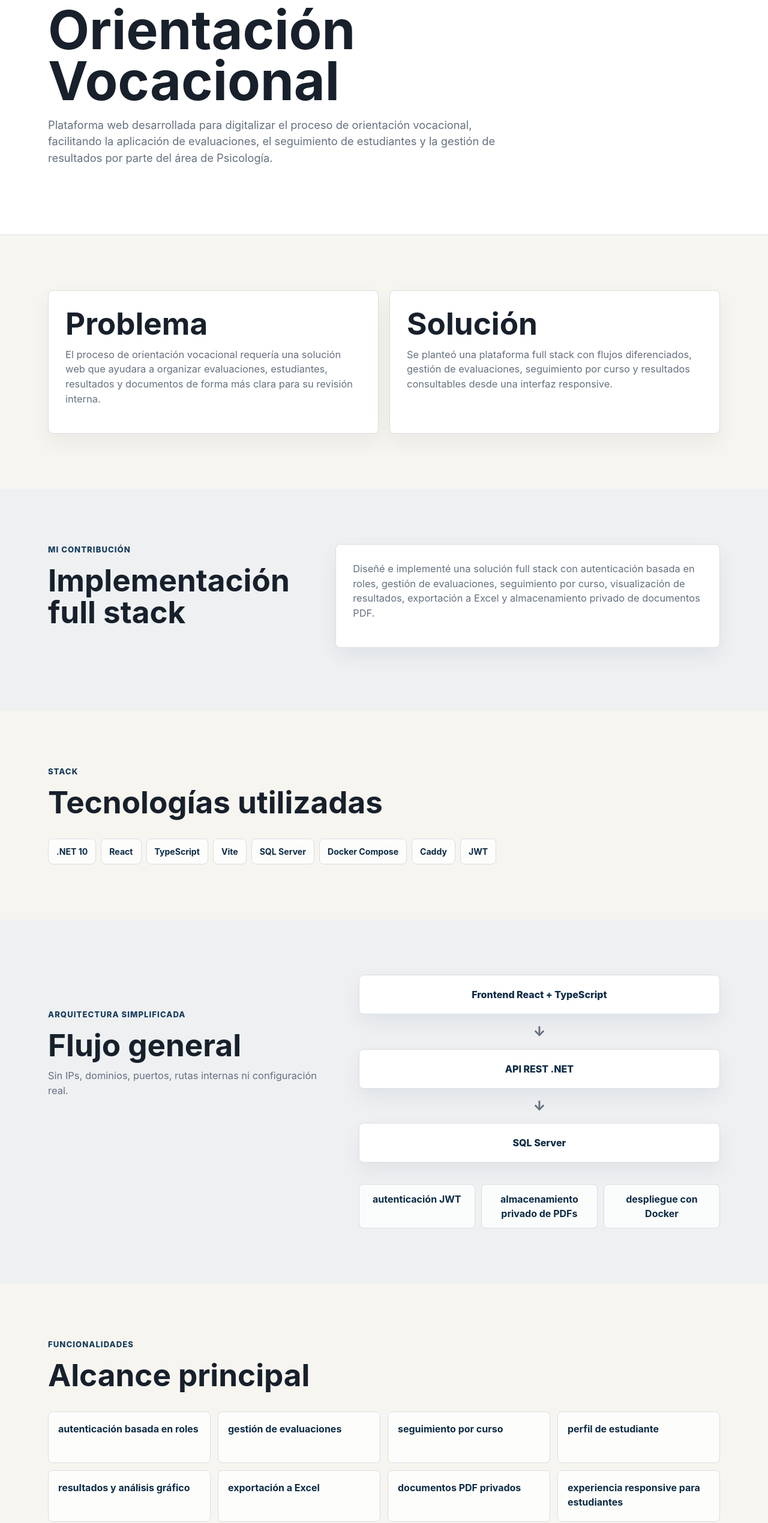
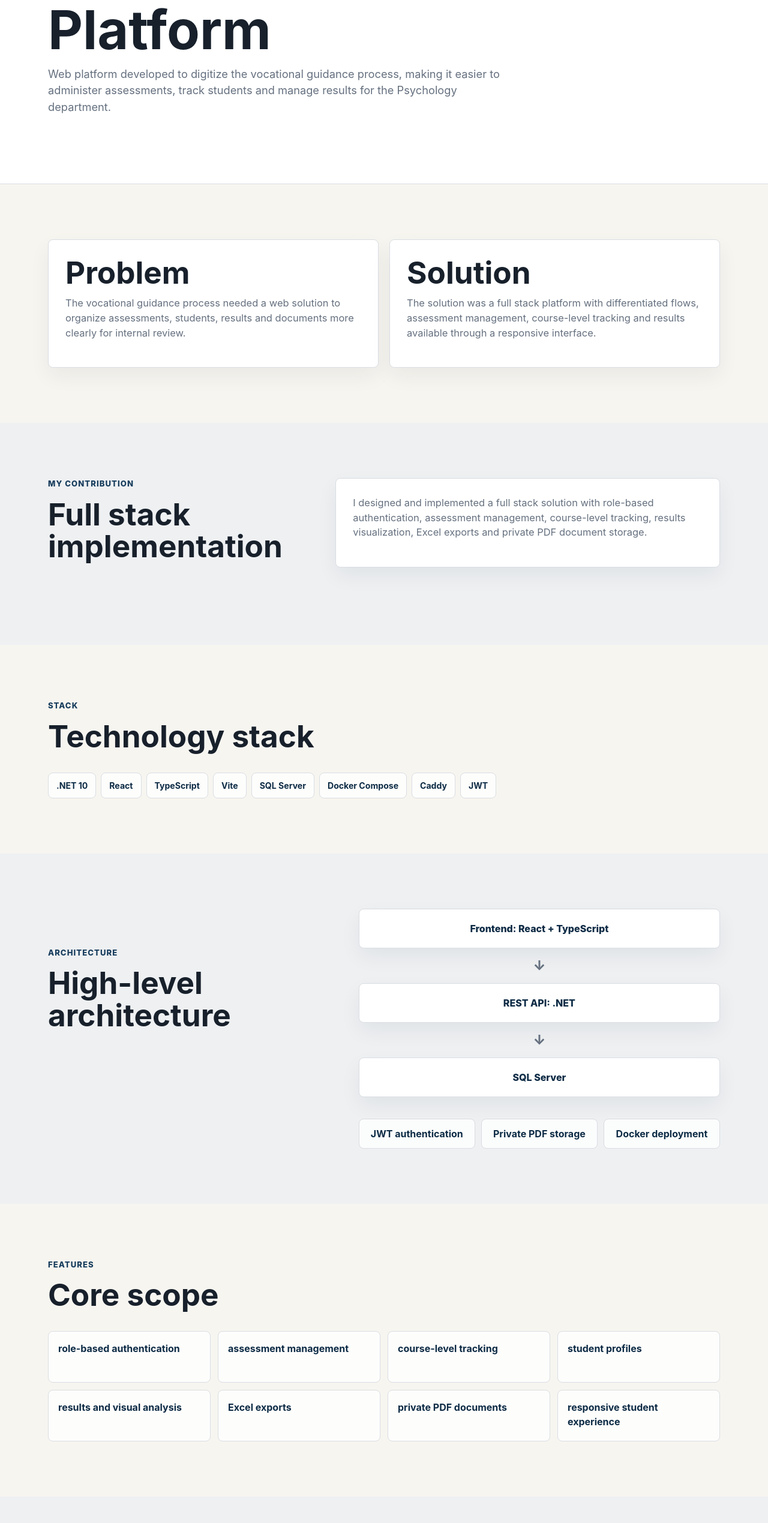
Before and after one commit to kevollex/kevollex.github.io, a React (Vite) app: page /proyectos/orientacion-vocacional in a window 1280 px wide. Shown: the part 228-2767 px from the top of the page at 60% size. Built offline with nearby package versions, Linux system fonts and the light colour scheme.

Commit message:
feat: translate portfolio content and add public project links

```diff
--- a/src/components/ArchitectureDiagram.tsx
+++ b/src/components/ArchitectureDiagram.tsx
@@ -1,8 +1,8 @@
 export default function ArchitectureDiagram() {
-  const layers = ['Frontend React + TypeScript', 'API REST .NET', 'SQL Server']
+  const layers = ['Frontend: React + TypeScript', 'REST API: .NET', 'SQL Server']
 
   return (
-    <div className="architecture" aria-label="Arquitectura simplificada">
+    <div className="architecture" aria-label="High-level architecture">
       {layers.map((layer, index) => (
         <div className="architecture-step" key={layer}>
           <div>{layer}</div>
--- a/src/components/Footer.tsx
+++ b/src/components/Footer.tsx
@@ -3,7 +3,7 @@ export default function Footer() {
     <footer className="footer">
       <div className="container footer-inner">
         <p>Kevin Herrera Oropeza</p>
-        <span>Ingeniero de Sistemas y desarrollador de software.</span>
+        <span>Systems Engineer and Software Developer.</span>
       </div>
     </footer>
   )
--- a/src/components/Navbar.tsx
+++ b/src/components/Navbar.tsx
@@ -2,11 +2,11 @@ import { useEffect, useState } from 'react'
 import { Link } from 'react-router-dom'
 
 const navLinks = [
-  { label: 'Sobre mí', href: '/#sobre-mi' },
-  { label: 'Experiencia', href: '/#experiencia' },
-  { label: 'Proyectos', href: '/#proyectos' },
-  { label: 'Habilidades', href: '/#habilidades' },
-  { label: 'Contacto', href: '/#contacto' },
+  { label: 'About', href: '/#sobre-mi' },
+  { label: 'Experience', href: '/#experiencia' },
+  { label: 'Projects', href: '/#proyectos' },
+  { label: 'Skills', href: '/#habilidades' },
+  { label: 'Contact', href: '/#contacto' },
 ]
 
 export default function Navbar() {
@@ -24,8 +24,8 @@ export default function Navbar() {
 
   return (
     <header className={`site-header ${isScrolled ? 'is-scrolled' : ''}`}>
-      <nav className="navbar" aria-label="Navegación principal">
-        <Link className="brand" to="/" aria-label="Ir al inicio" onClick={() => setIsOpen(false)}>
+      <nav className="navbar" aria-label="Main navigation">
+        <Link className="brand" to="/" aria-label="Go to homepage" onClick={() => setIsOpen(false)}>
           <span>Kevin Herrera</span>
           <small>Software Developer</small>
         </Link>
@@ -33,7 +33,7 @@ export default function Navbar() {
         <button
           className="menu-toggle"
           type="button"
-          aria-label={isOpen ? 'Cerrar menú' : 'Abrir menú'}
+          aria-label={isOpen ? 'Close menu' : 'Open menu'}
           aria-expanded={isOpen}
           aria-controls="main-menu"
           onClick={() => setIsOpen((value) => !value)}
@@ -54,7 +54,7 @@ export default function Navbar() {
             ))}
           </ul>
           <button className="cv-button" type="button" disabled>
-            CV próximamente
+            CV coming soon
           </button>
         </div>
       </nav>
--- a/src/components/PrivacyNotice.tsx
+++ b/src/components/PrivacyNotice.tsx
@@ -5,7 +5,7 @@ type PrivacyNoticeProps = {
 export default function PrivacyNotice({ children }: PrivacyNoticeProps) {
   return (
     <aside className="privacy-notice">
-      <strong>Nota de privacidad</strong>
+      <strong>Privacy notice</strong>
       <p>{children}</p>
     </aside>
   )
--- a/src/data/orientationGallery.ts
+++ b/src/data/orientationGallery.ts
@@ -8,69 +8,69 @@ export type GalleryItem = {
 export const orientationGallery: GalleryItem[] = [
   {
     number: '02',
-    title: 'Panel de Psicología',
-    caption: 'Vista de trabajo para seguimiento y gestión de evaluaciones.',
+    title: 'Psychology dashboard',
+    caption: 'Work view for assessment tracking and management.',
     assetPath: '/assets/projects/orientacion-vocacional/02-panel-psicologia.png',
   },
   {
     number: '03',
-    title: 'Cursos demo',
-    caption: 'Organización de estudiantes por curso con información ficticia.',
+    title: 'Demo courses',
+    caption: 'Student organization by course using fictional information.',
     assetPath: '/assets/projects/orientacion-vocacional/03-cursos-demo.png',
   },
   {
     number: '04',
-    title: 'Estudiantes por curso',
-    caption: 'Listado de estudiantes preparado para una demostración pública.',
+    title: 'Students by course',
+    caption: 'Student list prepared for a public demonstration.',
     assetPath:
       '/assets/projects/orientacion-vocacional/04-estudiantes-curso-demo.png',
   },
   {
     number: '05',
-    title: 'Perfil de estudiante',
-    caption: 'Resumen individual con datos ficticios y estado de evaluaciones.',
+    title: 'Student profile',
+    caption: 'Individual summary with fictional data and assessment status.',
     assetPath:
       '/assets/projects/orientacion-vocacional/05-perfil-estudiante-demo.png',
   },
   {
     number: '06',
-    title: 'Tests pendientes',
-    caption: 'Interfaz de actividades pendientes para estudiantes.',
+    title: 'Pending assessments',
+    caption: 'Pending activity interface for students.',
     assetPath:
       '/assets/projects/orientacion-vocacional/06-tests-pendientes-demo.png',
   },
   {
     number: '07',
     title: 'Ranking IPP-R',
-    caption: 'Representación de resultados preparada para revisión visual.',
+    caption: 'Results representation prepared for visual review.',
     assetPath:
       '/assets/projects/orientacion-vocacional/07-resultados-ipp-r-ranking.png',
   },
   {
     number: '08',
-    title: 'Análisis gráfico IPP-R',
-    caption: 'Espacio reservado para visualizaciones y análisis gráfico.',
+    title: 'IPP-R visual analysis',
+    caption: 'Reserved area for visualizations and graphical analysis.',
     assetPath:
       '/assets/projects/orientacion-vocacional/08-analisis-grafico-ipp-r.png',
   },
   {
     number: '09',
-    title: 'Home estudiante',
-    caption: 'Pantalla de inicio del flujo estudiantil con contenido demo.',
+    title: 'Student home',
+    caption: 'Home screen for the student flow with demo content.',
     assetPath:
       '/assets/projects/orientacion-vocacional/09-home-estudiante-demo.png',
   },
   {
     number: '10',
-    title: 'Documentos de resultados',
-    caption: 'Vista conceptual para documentos PDF privados.',
+    title: 'Results documents',
+    caption: 'Conceptual view for private PDF documents.',
     assetPath:
       '/assets/projects/orientacion-vocacional/10-documentos-resultados-demo.png',
   },
   {
     number: '11',
     title: 'Responsive mobile',
-    caption: 'Placeholder para revisión de experiencia móvil de estudiante.',
+    caption: 'Placeholder for reviewing the student mobile experience.',
     assetPath:
       '/assets/projects/orientacion-vocacional/11-home-estudiante-responsive-mobile.png',
   },
--- a/src/data/projects.ts
+++ b/src/data/projects.ts
@@ -5,43 +5,50 @@ export type Project = {
   status?: string
   cta?: string
   route?: string
+  url?: string
   note?: string
 }
 
 export const featuredProjects: Project[] = [
   {
-    title: 'Plataforma de Orientación Vocacional',
+    title: 'Vocational Guidance Platform',
     description:
-      'Plataforma web para digitalizar evaluaciones vocacionales, seguimiento de estudiantes y gestión de resultados por parte del área de Psicología.',
+      'Web platform designed to digitize vocational assessments, student tracking and results management for the Psychology department.',
     stack: ['React', 'TypeScript', '.NET', 'SQL Server', 'Docker', 'JWT'],
-    status: 'Caso de estudio',
-    cta: 'Ver caso de estudio',
+    status: 'Case study',
+    cta: 'View case study',
     route: '/proyectos/orientacion-vocacional',
   },
   {
     title: 'MonteApp',
     description:
-      'Aplicación web progresiva orientada a centralizar información académica y comunicaciones institucionales desde dispositivos móviles.',
+      'Progressive web application designed to centralize academic information and institutional communications on mobile devices.',
     stack: ['TypeScript', 'Lit', 'Vite', '.NET', 'SQL Server', 'Redis', 'JWT'],
-    note: 'Proyecto desarrollado y supervisado en un contexto institucional. El código fuente, los datos operativos y las capturas se mantienen privados por confidencialidad.',
+    note: 'Developed and supervised in an institutional context. The source code, operational data and screenshots remain private due to confidentiality requirements.',
   },
   {
     title: 'Job Tracker',
     description:
-      'Aplicación para organizar y dar seguimiento a postulaciones laborales.',
+      'Application for organizing and tracking job applications.',
     stack: ['React', 'TypeScript'],
+    cta: 'View repository',
+    url: 'https://github.com/kevollex/frontend-job-tracker',
   },
   {
     title: 'GitHub Repository Explorer',
     description:
-      'Aplicación para explorar repositorios y practicar integración con servicios web.',
+      'Application for exploring GitHub repositories, filtering results and practicing web service integration.',
     stack: ['React', 'TypeScript'],
+    cta: 'View repository',
+    url: 'https://github.com/kevollex/github-repository-explorer',
   },
   {
-    title: 'Tipos y pruebas TypeScript',
+    title: 'TypeScript Types and Testing',
     description:
-      'Proyecto técnico enfocado en tipado estático, validaciones y pruebas automatizadas.',
+      'Technical project focused on static typing, validations and automated tests.',
     stack: ['TypeScript', 'Vitest'],
+    cta: 'View repository',
+    url: 'https://github.com/kevollex/typescript-testing-lab',
   },
 ]
 
@@ -61,10 +68,10 @@ export const skillGroups = [
   },
   {
     title: 'Backend',
-    skills: ['.NET', 'API REST', 'JWT', 'SQL Server'],
+    skills: ['.NET', 'REST API', 'JWT', 'SQL Server'],
   },
   {
-    title: 'Herramientas',
+    title: 'Tools',
     skills: ['Git', 'GitHub', 'Docker', 'CI/CD'],
   },
 ]
--- a/src/pages/PortfolioPage.tsx
+++ b/src/pages/PortfolioPage.tsx
@@ -17,18 +17,18 @@ export default function PortfolioPage() {
               <p className="eyebrow">La Paz, Bolivia · Frontend · Full Stack</p>
               <h1>Kevin Herrera Oropeza</h1>
               <p className="hero-subtitle">
-                Ingeniero de Sistemas y desarrollador de software.
+                Systems Engineer and Software Developer.
               </p>
               <p className="hero-description">
-                Construyo soluciones web modernas con TypeScript, React y .NET,
-                combinando interfaces cuidadas con una base técnica sólida.
+                I build modern web solutions with TypeScript, React and .NET,
+                combining thoughtful interfaces with a solid technical foundation.
               </p>
-              <div className="hero-actions" aria-label="Acciones principales">
+              <div className="hero-actions" aria-label="Primary actions">
                 <a className="button primary" href="#proyectos">
-                  Ver proyectos
+                  View projects
                 </a>
                 <a className="button secondary" href="#sobre-mi">
-                  Conocer mi perfil
+                  About me
                 </a>
               </div>
             </div>
@@ -47,7 +47,7 @@ export default function PortfolioPage() {
           <section className="section compact-section" aria-labelledby="tecnologias">
             <div className="container">
               <h2 id="tecnologias" className="sr-only">
-                Tecnologías
+                Technologies
               </h2>
               <ul className="tech-strip">
                 {technologies.map((technology) => (
@@ -61,14 +61,13 @@ export default function PortfolioPage() {
         <RevealOnScroll>
           <section className="section" id="sobre-mi">
             <div className="container two-column">
-              <SectionHeading eyebrow="Sobre mí" title="Perfil profesional" />
+              <SectionHeading eyebrow="About" title="Professional profile" />
               <div className="content-block">
                 <p>
-                  Soy Ingeniero de Sistemas y desarrollador de software con
-                  orientación frontend y full stack. Tengo experiencia
-                  construyendo soluciones web y me interesa crear interfaces
-                  cuidadas, aplicaciones útiles y productos con una base técnica
-                  clara.
+                  I am a Systems Engineer and software developer with a frontend
+                  and full stack focus. I have experience building web solutions
+                  and I am interested in thoughtful interfaces, useful
+                  applications and products with a clear technical foundation.
                 </p>
               </div>
             </div>
@@ -78,12 +77,11 @@ export default function PortfolioPage() {
         <RevealOnScroll>
           <section className="section muted-section" id="experiencia">
             <div className="container two-column">
-              <SectionHeading eyebrow="Experiencia" title="Trabajo aplicado" />
-              {/* Esta sección se completará posteriormente con empresa, rol y fechas. */}
+              <SectionHeading eyebrow="Experience" title="Applied work" />
               <article className="experience-card">
                 <p>
-                  “Experiencia desarrollando y dando soporte a soluciones
-                  tecnológicas en un entorno institucional.”
+                  Experience developing and supporting technology solutions in
+                  an institutional environment.
                 </p>
               </article>
             </div>
@@ -94,9 +92,8 @@ export default function PortfolioPage() {
           <section className="section" id="proyectos">
             <div className="container">
               <SectionHeading
-                eyebrow="Proyectos destacados"
-                title="Casos y prácticas técnicas"
-                description="Selección inicial de trabajos para revisión pública, sin enlaces ni capturas externas todavía."
+                eyebrow="Featured projects"
+                title="Products and technical projects"
               />
               <div className="projects-grid">
                 {featuredProjects.map((project) => (
@@ -111,9 +108,8 @@ export default function PortfolioPage() {
           <section className="section muted-section" id="habilidades">
             <div className="container">
               <SectionHeading
-                eyebrow="Habilidades"
-                title="Stack de trabajo"
-                description="Tecnologías organizadas por área, sin porcentajes ni niveles inventados."
+                eyebrow="Skills"
+                title="Technical toolkit"
               />
               <div className="skills-grid">
                 {skillGroups.map((group) => (
@@ -131,26 +127,32 @@ export default function PortfolioPage() {
         <RevealOnScroll>
           <section className="section contact-section" id="contacto">
             <div className="container contact-grid">
-              <SectionHeading eyebrow="Contacto" title="Datos públicos" />
+              <SectionHeading eyebrow="Contact" title="Public details" />
               <div className="contact-card">
                 <dl>
                   <div>
-                    <dt>Ubicación</dt>
+                    <dt>Location</dt>
                     <dd>La Paz, Bolivia</dd>
                   </div>
                   <div>
                     <dt>GitHub</dt>
                     <dd>
-                      <a href="https://github.com/kevollex">kevollex</a>
+                      <a
+                        href="https://github.com/kevollex"
+                        target="_blank"
+                        rel="noreferrer"
+                      >
+                        kevollex
+                      </a>
                     </dd>
                   </div>
                   <div>
-                    <dt>Correo</dt>
-                    <dd>Pendiente de agregar</dd>
+                    <dt>Email</dt>
+                    <dd>To be added</dd>
                   </div>
                   <div>
                     <dt>LinkedIn</dt>
-                    <dd>Pendiente de agregar</dd>
+                    <dd>To be added</dd>
                   </div>
                 </dl>
               </div>
--- a/src/pages/VocationalGuidanceCaseStudy.tsx
+++ b/src/pages/VocationalGuidanceCaseStudy.tsx
@@ -19,20 +19,20 @@ const stack = [
 ]
 
 const features = [
-  'autenticación basada en roles',
-  'gestión de evaluaciones',
-  'seguimiento por curso',
-  'perfil de estudiante',
-  'resultados y análisis gráfico',
-  'exportación a Excel',
-  'documentos PDF privados',
-  'experiencia responsive para estudiantes',
+  'role-based authentication',
+  'assessment management',
+  'course-level tracking',
+  'student profiles',
+  'results and visual analysis',
+  'Excel exports',
+  'private PDF documents',
+  'responsive student experience',
 ]
 
 const complements = [
-  'autenticación JWT',
-  'almacenamiento privado de PDFs',
-  'despliegue con Docker',
+  'JWT authentication',
+  'Private PDF storage',
+  'Docker deployment',
 ]
 
 export default function VocationalGuidanceCaseStudy() {
@@ -42,15 +42,14 @@ export default function VocationalGuidanceCaseStudy() {
         <section className="case-hero">
           <div className="container">
             <Link className="back-link" to="/">
-              Volver al portafolio
+              Back to portfolio
             </Link>
-            <p className="eyebrow">Caso de estudio</p>
-            <h1>Plataforma de Orientación Vocacional</h1>
+            <p className="eyebrow">Case study</p>
+            <h1>Vocational Guidance Platform</h1>
             <p>
-              Plataforma web desarrollada para digitalizar el proceso de
-              orientación vocacional, facilitando la aplicación de evaluaciones,
-              el seguimiento de estudiantes y la gestión de resultados por parte
-              del área de Psicología.
+              Web platform developed to digitize the vocational guidance
+              process, making it easier to administer assessments, track
+              students and manage results for the Psychology department.
             </p>
           </div>
         </section>
@@ -59,19 +58,19 @@ export default function VocationalGuidanceCaseStudy() {
           <section className="section">
             <div className="container case-grid">
               <article className="case-card">
-                <h2>Problema</h2>
+                <h2>Problem</h2>
                 <p>
-                  El proceso de orientación vocacional requería una solución web
-                  que ayudara a organizar evaluaciones, estudiantes, resultados y
-                  documentos de forma más clara para su revisión interna.
+                  The vocational guidance process needed a web solution to
+                  organize assessments, students, results and documents more
+                  clearly for internal review.
                 </p>
               </article>
               <article className="case-card">
-                <h2>Solución</h2>
+                <h2>Solution</h2>
                 <p>
-                  Se planteó una plataforma full stack con flujos diferenciados,
-                  gestión de evaluaciones, seguimiento por curso y resultados
-                  consultables desde una interfaz responsive.
+                  The solution was a full stack platform with differentiated
+                  flows, assessment management, course-level tracking and
+                  results available through a responsive interface.
                 </p>
               </article>
             </div>
@@ -82,15 +81,15 @@ export default function VocationalGuidanceCaseStudy() {
           <section className="section muted-section">
             <div className="container two-column">
               <SectionHeading
-                eyebrow="Mi contribución"
-                title="Implementación full stack"
+                eyebrow="My contribution"
+                title="Full stack implementation"
               />
               <div className="content-block">
                 <p>
-                  Diseñé e implementé una solución full stack con autenticación
-                  basada en roles, gestión de evaluaciones, seguimiento por
-                  curso, visualización de resultados, exportación a Excel y
-                  almacenamiento privado de documentos PDF.
+                  I designed and implemented a full stack solution with
+                  role-based authentication, assessment management, course-level
+                  tracking, results visualization, Excel exports and private PDF
+                  document storage.
                 </p>
               </div>
             </div>
@@ -100,7 +99,7 @@ export default function VocationalGuidanceCaseStudy() {
         <RevealOnScroll>
           <section className="section">
             <div className="container">
-              <SectionHeading eyebrow="Stack" title="Tecnologías utilizadas" />
+              <SectionHeading eyebrow="Stack" title="Technology stack" />
               <ul className="tag-list large-tags">
                 {stack.map((item) => (
                   <li key={item}>{item}</li>
@@ -114,9 +113,8 @@ export default function VocationalGuidanceCaseStudy() {
           <section className="section muted-section">
             <div className="container architecture-grid">
               <SectionHeading
-                eyebrow="Arquitectura simplificada"
-                title="Flujo general"
-                description="Sin IPs, dominios, puertos, rutas internas ni configuración real."
+                eyebrow="Architecture"
+                title="High-level architecture"
               />
               <ArchitectureDiagram />
               <ul className="complement-list">
@@ -132,8 +130,8 @@ export default function VocationalGuidanceCaseStudy() {
           <section className="section">
             <div className="container">
               <SectionHeading
-                eyebrow="Funcionalidades"
-                title="Alcance principal"
+                eyebrow="Features"
+                title="Core scope"
               />
               <ul className="feature-grid">
                 {features.map((feature) => (
@@ -148,17 +146,17 @@ export default function VocationalGuidanceCaseStudy() {
           <section className="section muted-section">
             <div className="container case-grid">
               <article className="case-card">
-                <h2>Retos técnicos</h2>
+                <h2>Technical challenges</h2>
                 <p>
-                  Separar responsabilidades entre interfaz, API, datos y
-                  documentos privados, manteniendo una experiencia clara para
-                  perfiles de usuario distintos.
+                  Separating responsibilities across the interface, API, data
+                  layer and private documents while maintaining a clear
+                  experience for different user profiles.
                 </p>
               </article>
               <PrivacyNotice>
-                El código fuente y los datos operativos se mantienen privados
-                por confidencialidad. Las capturas públicas utilizan
-                exclusivamente información ficticia preparada para demostración.
+                The source code and operational data remain private due to
+                confidentiality requirements. Public screenshots use fictional
+                demonstration data exclusively.
               </PrivacyNotice>
             </div>
           </section>
@@ -168,9 +166,8 @@ export default function VocationalGuidanceCaseStudy() {
           <section className="section">
             <div className="container">
               <SectionHeading
-                eyebrow="Galería"
-                title="Placeholders de capturas"
-                description="Rutas preparadas para reemplazo posterior con imágenes demo."
+                eyebrow="Gallery"
+                title="Screenshot placeholders"
               />
               <ScreenshotGallery items={orientationGallery} />
             </div>
```
Also changed, not shown: src/components/ProjectCard.tsx (+13 -1 lines), 1 other file (tests, documents, lock files or other folders).
